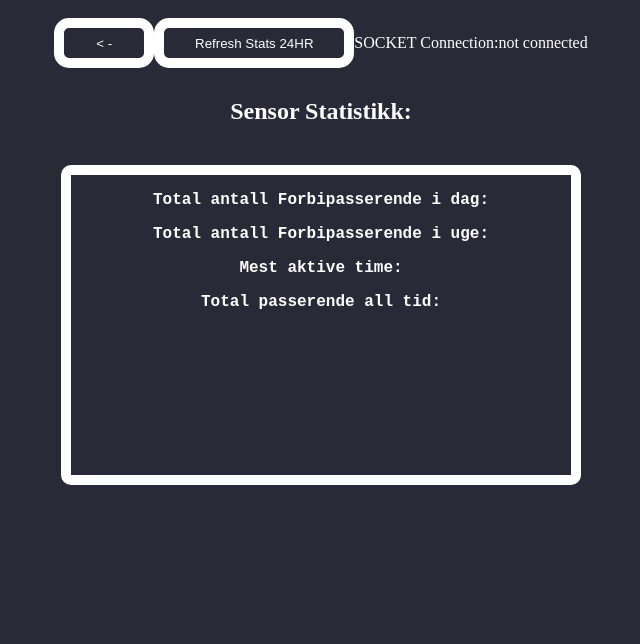
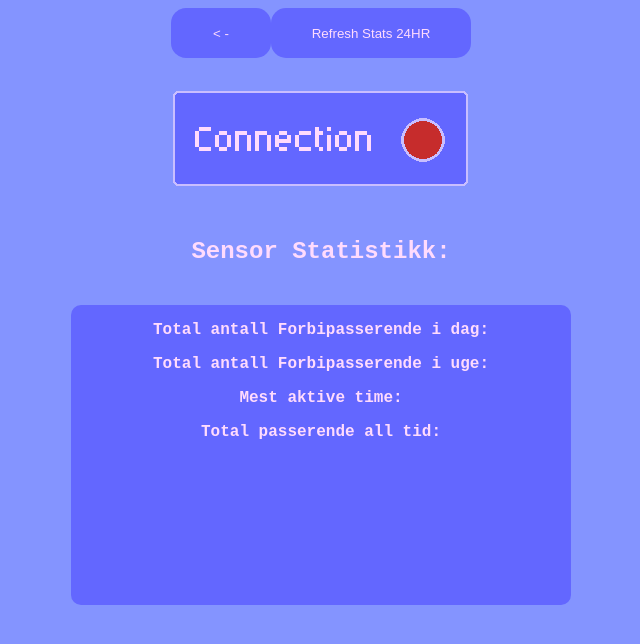
Before and after one commit to djswaxy/GLOWcontrolsystem, a website: page PC/Forbipasserende.html in a window 1280 px wide. Shown: the top 644 px of the page, without its empty margins (327-967 px from the left). Drawn offline with nearby package versions, Linux system fonts and the light colour scheme.

Commit message:
Frontend tweaks
<3

```diff
--- a/PC/Forbipasserende.html
+++ b/PC/Forbipasserende.html
@@ -9,10 +9,8 @@
 <div id="top">
     <button id=homebtn onclick="location.href='index.html'">< -</button>
     <button id=refreshbtn onclick="get24HrStat()">Refresh Stats 24HR</button>
-    <p>SOCKET Connection:</p>
-    <p id="isConnectedForbiPasserende">not connected</p>
 </div>
-
+<div id="isConnectedForbiPasserende"></div>
 <h2>Sensor Statistikk:</h2>
 <div id="rawStats">
     <p class="statTitles">Total antall Forbipasserende i dag:</p>
--- a/PC/forbipasserende.css
+++ b/PC/forbipasserende.css
@@ -5,19 +5,23 @@ html {
 #top {
     display: flex;
     flex-direction: row;
-    color: white;
-    margin: 10px;
+    color: #FFDBFD;
+
+}
+
+Button {
+    background-color: #6367FF;
+    color: #FFDBFD;
+    border-radius: 15px;
+    border: none;
 }
 #refreshbtn {
-    color: white;
     border-radius: 15px;
-    border: 10px solid white;
-    background-color: transparent;
     width: 200px;
     height: 50px;
 }
 body {
-    background-color: rgb(42,41,55);
+    background-color: #8494FF;
     display: flex;
     flex-direction: column;
     width: 100%;
@@ -25,10 +29,8 @@ body {
     align-items: center;
 }
 #homebtn {
-    color: white;
     border-radius: 15px;
-    border: 10px solid white;
-    background-color: transparent;
+
     width: 100px;
     height: 50px;
 }
@@ -38,13 +40,16 @@ body {
     cursor: pointer;
 }
 body h2 {
-    color: white;
+    color: #FFDBFD;
+}
+h2 {
+    font-family: 'Courier New', "serif";
 }
 #rawStats {
-    color: white;
+    color: #FFDBFD;
     border-radius: 10px;
-    border: 10px solid white;
-    background-color: transparent;
+
+    background-color: #6367FF;
     width: 500px;
     height: 300px;
     font-family: 'Courier New', Courier, monospace;
@@ -54,3 +59,13 @@ body h2 {
 .statTitles {
     font-weight: bold;
 }
+#isConnectedForbiPasserende {
+    margin: 30px 0 30px 0;
+    width: 300px;
+    height: 100px;
+    justify-self: center;
+    align-items: center;
+    background-image: url('NotConnected.png');
+    background-size: contain;
+    background-repeat: no-repeat;
+}
--- a/PC/forbipasserende.js
+++ b/PC/forbipasserende.js
@@ -5,8 +5,7 @@ const socket = new WebSocket('ws://localhost:6969');
 socket.onopen = function(event) {
     // Handle connection open
 
-    isConnectedForbiPasserende.style.color = 'green';
-    isConnectedForbiPasserende.innerText = `Connected`;
+    isConnectedForbiPasserende.style.backgroundImage = "url('Connected.png')";
 
 };
 const totalpassers = document.getElementById("totalPassers");
--- a/PC/index.js
+++ b/PC/index.js
@@ -5,8 +5,8 @@ const socket = new WebSocket('ws://localhost:6969');
 socket.onopen = function(event) {
     // Handle connection open
 
-    isConnected.style.color = 'green';
-    isConnected.innerText = `Connected`;
+    isConnected.style.backgroundImage = "url('Connected.png')";
+
 
 };
 
--- a/PC/indstillinger.css
+++ b/PC/indstillinger.css
@@ -12,7 +12,7 @@ html {
     overflow: hidden;
 }
 body {
-    background-color: rgb(42,41,55);
+    background-color: #8494FF;
     display: flex;
     flex-direction: row;
     width: 100%;
@@ -20,15 +20,19 @@ body {
     text-align: center;
 }
 body p {
-    color: white;
+    color: #FFDBFD;
+}
+Button {
+    background-color: #6367FF;
+    color: #FFDBFD;
+    border-radius: 15px;
+    border: none;
 }
 #homebtn {
-    color: white;
-    border-radius: 15px;
-    border: 10px solid white;
-    background-color: transparent;
+
     width: 100px;
     height: 50px;
+
 }
 body button:hover {
     background-color: white;
@@ -36,10 +40,14 @@ body button:hover {
     cursor: pointer;
 }
 body h2{
-    color: white;
+    color: #FFDBFD;
     margin-left: 50px;
 }
 #left {
+    display: flex;
+    flex-direction: column;
+    text-align: center;
+    align-items: center;
     width: 33%;
     height: 100%;
 }
@@ -56,17 +64,24 @@ body h2{
     height: 100%;
 }
 #middle p {
-    color: white;
+    color: #FFDBFD;
     font-family: 'Courier New', Courier, monospace;
     font-size: 30px;
 }
 output {
-    color: white;
+    color: #FFDBFD;
     font-family: 'Courier New', Courier, monospace;
     font-size: 30px;
 }
 #settingsIsConnected {
-    color: red;
+    margin: 30px 0 30px 0;
+    width: 300px;
+    height: 100px;
+    justify-self: center;
+    align-items: center;
+    background-image: url('NotConnected.png');
+    background-size: contain;
+    background-repeat: no-repeat;
 }
 .wide {
     height: 50px;
--- a/PC/indstillinger.js
+++ b/PC/indstillinger.js
@@ -31,8 +31,8 @@ fetchCurrentSettingsBtn.addEventListener('click', () => {
 socket.onopen = function(event) {
     // Handle connection open
 
-    settingsIsConnected.style.color = 'green';
-    settingsIsConnected.innerText = `Connected`;
+    settingsIsConnected.style.backgroundImage = "url('Connected.png')";
+
 
 };
 socket.onmessage = function(event) {
--- a/PC/style.css
+++ b/PC/style.css
@@ -7,7 +7,14 @@
     src: url('PC/Homme.ttf');
 }
 #isConnected {
-    color: red;
+    margin: 30px 0 30px 0;
+    width: 300px;
+    height: 100px;
+    justify-self: center;
+    align-items: center;
+    background-image: url('NotConnected.png');
+    background-size: contain;
+    background-repeat: no-repeat;
 }
 html {
     margin: 0;
@@ -15,7 +22,7 @@ html {
     overflow: hidden;
 }
 body {
-    background-color: rgb(42,41,55);
+    background-color: #8494FF;
     display: flex;
     flex-direction: row;
     width: 100%;
@@ -43,11 +50,11 @@ body {
     margin-bottom: 10px;
     height: 200px;
     border-radius: 15px;
-    border: 10px solid white;
-    color: white;
+    border: 10px #C9BEFF;
+    color: #FFDBFD;
     font-family: 'Courier New', Courier, monospace;
     font-size: 40px;
-    background-color: transparent;
+    background-color: #6367FF;
     font-weight: bold;
 }
 #middle button:hover {
@@ -56,8 +63,8 @@ body {
     cursor: pointer;
 }
 #systemTitle {
-    font-family: 'Courier New', "serif";
-    color: white;
+    font-family: 'Homebase', "serif";
+    color: #C9BEFF;
     font-size: 100px;
     justify-self: center;
 
--- a/PC/stylegraphpage.css
+++ b/PC/stylegraphpage.css
@@ -1,16 +1,22 @@
 body {
-    background-color: rgb(42,41,55);
+    background-color: #8494FF;
+    display: flex;
+    flex-direction: column;
+    width: 100%;
+    height: 1500px;
+    align-items: center;
 }
 html h2 {
-    color: white;
+    color: #FFDBFD;
+    font-family: 'Courier New', Courier, monospace;
 }
 body button {
-    color: white;
-    border-radius: 15px;
-    border: 10px solid white;
-    background-color: transparent;
     width: 100px;
     height: 50px;
+    background-color: #6367FF;
+    color: #FFDBFD;
+    border-radius: 15px;
+    border: none;
 }
 body button:hover {
     background-color: white;
```
Also changed, not shown: PC/Energibesparelse.html (+1 -1 lines), PC/Indstillinger.html (+2 -2 lines), PC/index.html (+5 -4 lines), PC/Connected.png (added), PC/NotConnected.png (added).
